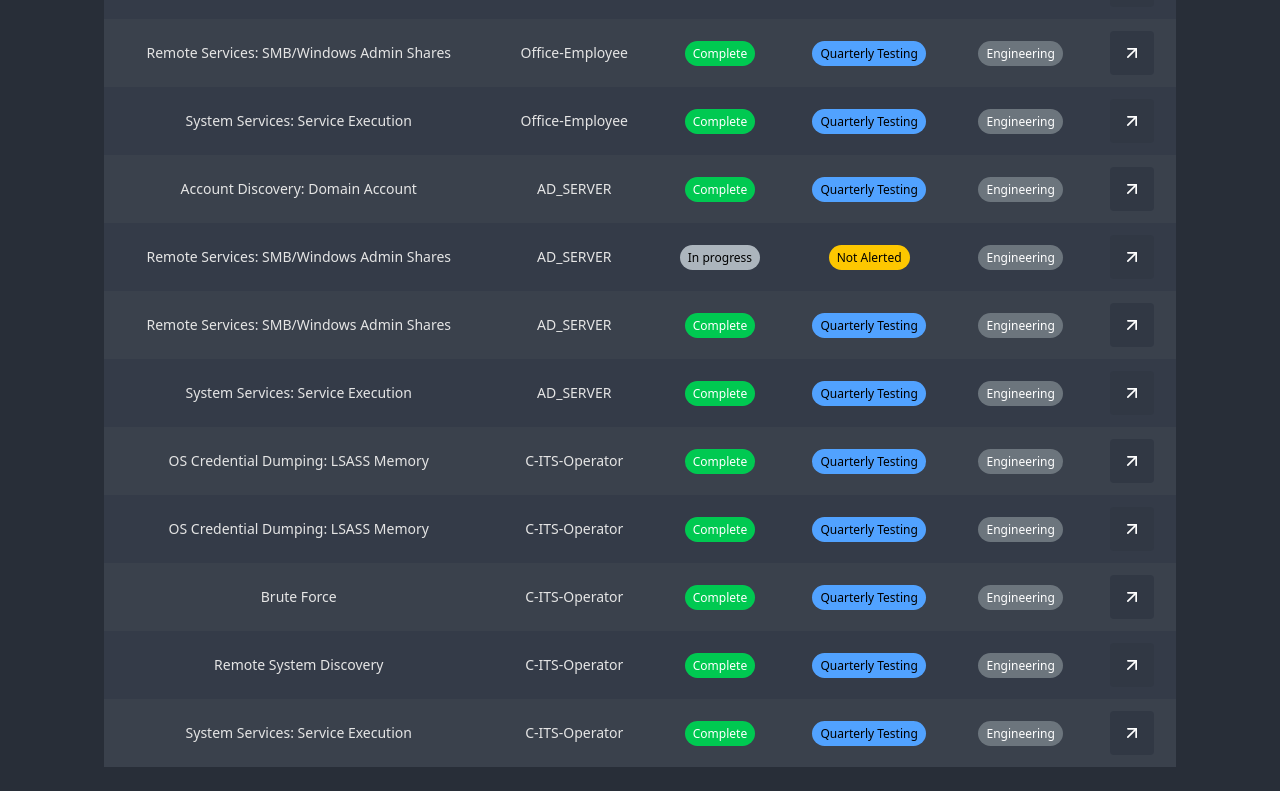
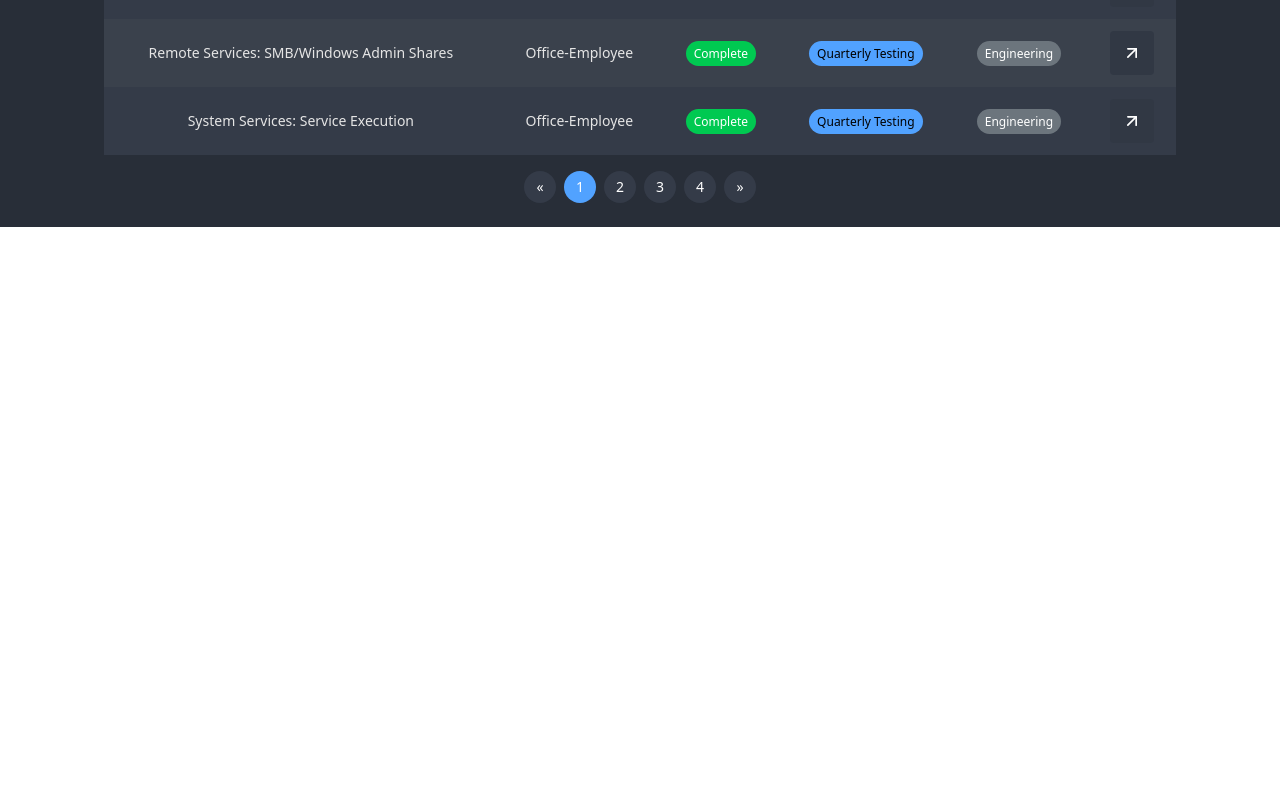
Before and after one commit to keonoh00/C-ITS, a Next.js app: page /properties in a window 1280 px wide. Shown: the part 1057-1848 px from the top of the page. After the commit the page ends 1284 px from the top, so only its background shows below. Built offline with nearby package versions, Linux system fonts and the light colour scheme; no server answers.

Commit message:
Add pagination to properties table

```diff
--- a/src/components/PropertiesTable/PropertiesTable.tsx
+++ b/src/components/PropertiesTable/PropertiesTable.tsx
@@ -8,6 +8,7 @@ import {
   AttackRoleGroup,
   fetchAttackGraphConfiguration,
 } from "@/api/defend/graph";
+import { Pagination } from "../Pagination/Pagination";
 
 export interface PropertiesTechniqueItem {
   technique: string;
@@ -22,15 +23,15 @@ const columns: TableColumn<PropertiesTechniqueItem>[] = [
   {
     label: "Technique",
     className: "py-5",
-    render: (item: PropertiesTechniqueItem) => <span>{item.technique}</span>,
+    render: (item) => <span>{item.technique}</span>,
   },
   {
     label: "Target",
-    render: (item: PropertiesTechniqueItem) => <span>{item.target}</span>,
+    render: (item) => <span>{item.target}</span>,
   },
   {
     label: "Status",
-    render: (item: PropertiesTechniqueItem) => (
+    render: (item) => (
       <span
         className={
           item.status === "Complete"
@@ -44,7 +45,7 @@ const columns: TableColumn<PropertiesTechniqueItem>[] = [
   },
   {
     label: "Outcome",
-    render: (item: PropertiesTechniqueItem) => {
+    render: (item) => {
       const outcomeColor =
         item.outcome === "Quarterly Testing"
           ? "bg-blue-400"
@@ -63,7 +64,7 @@ const columns: TableColumn<PropertiesTechniqueItem>[] = [
   },
   {
     label: "Tags",
-    render: (item: PropertiesTechniqueItem) => (
+    render: (item) => (
       <span className="px-2 py-1 bg-neutral-500 text-white text-xs rounded-full">
         {item.tag}
       </span>
@@ -71,7 +72,7 @@ const columns: TableColumn<PropertiesTechniqueItem>[] = [
   },
   {
     label: "Info",
-    render: (item: PropertiesTechniqueItem) => (
+    render: (item) => (
       <button onClick={item.onClick}>
         <div className="flex p-3 bg-base-900 rounded hover:bg-neutral-500 cursor-pointer">
           <ArrowUpRight size={20} className="text-white" />
@@ -85,16 +86,26 @@ export default function PropertiesTechniqueTable() {
   const [infoModalData, setInfoModalData] = useState<InfoModalData | null>(
     null
   );
-  const [isOpen, setIsOpen] = useState<boolean>(false);
+  const [isOpen, setIsOpen] = useState(false);
   const [data, setData] = useState<PropertiesTechniqueItem[]>([]);
+  const [currentPage, setCurrentPage] = useState(1);
+  const pageSize = 4;
+
+  const paginatedData = data.slice(
+    (currentPage - 1) * pageSize,
+    currentPage * pageSize
+  );
+  const totalPages = Math.ceil(data.length / pageSize);
+
+  const handlePageChange = (page: number) => {
+    setCurrentPage(page);
+  };
 
   useEffect(() => {
     async function loadData() {
       const graph: AttackRoleGroup[] = await fetchAttackGraphConfiguration(
         "f82082d7-0cb7-41ec-a767-7d5c918a2310"
       );
-
-      console.log(graph);
 
       const parsed: PropertiesTechniqueItem[] = graph.flatMap((roleBlock) =>
         roleBlock.data.map((attack) => ({
@@ -134,7 +145,12 @@ export default function PropertiesTechniqueTable() {
 
   return (
     <div>
-      <Table data={data} columns={columns} />
+      <Table data={paginatedData} columns={columns} />
+      <Pagination
+        currentPage={currentPage}
+        totalPages={totalPages}
+        onPageChange={handlePageChange}
+      />
       {isOpen && infoModalData ? (
         <InfoModal
           open={isOpen}
```
